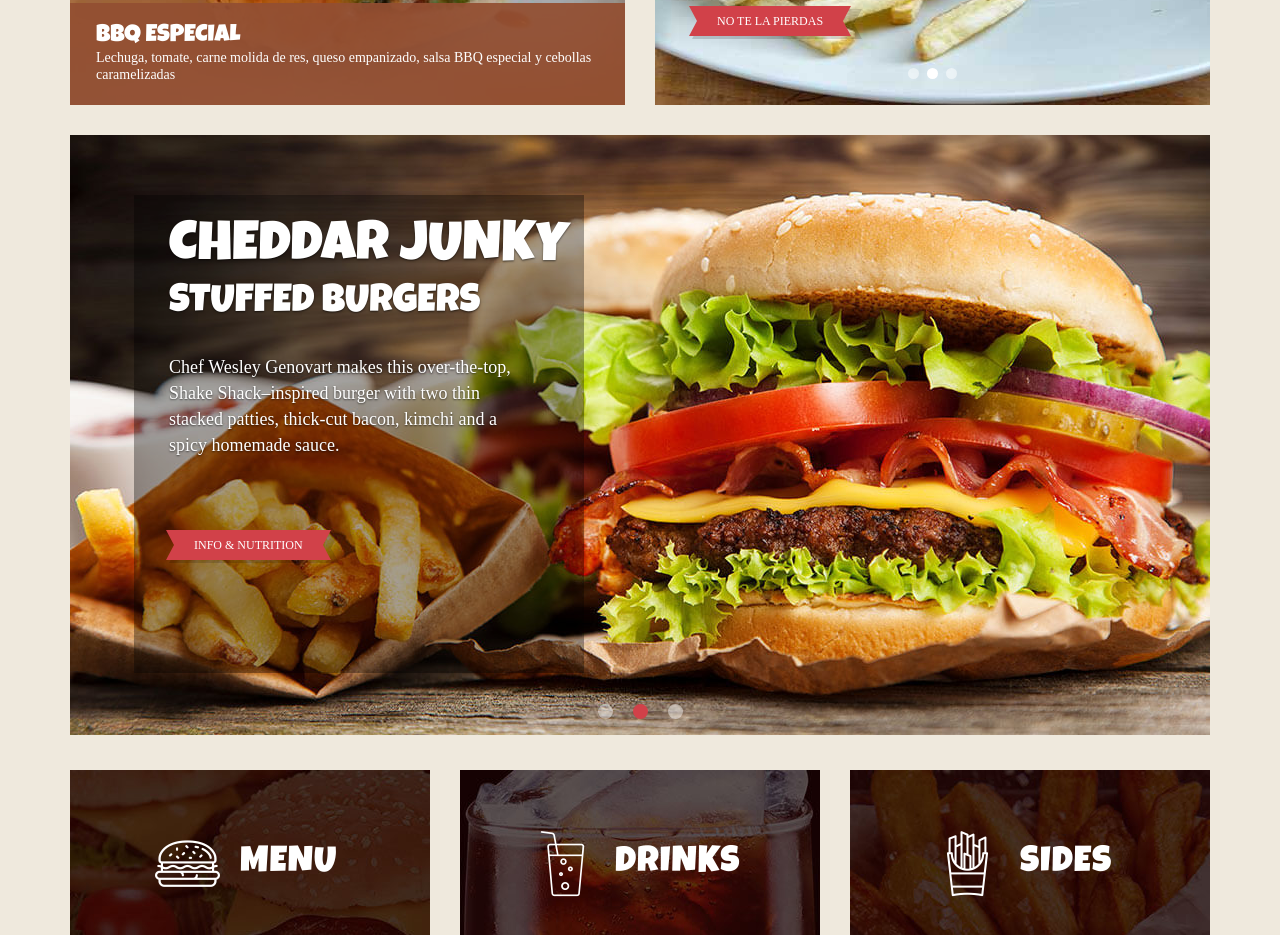
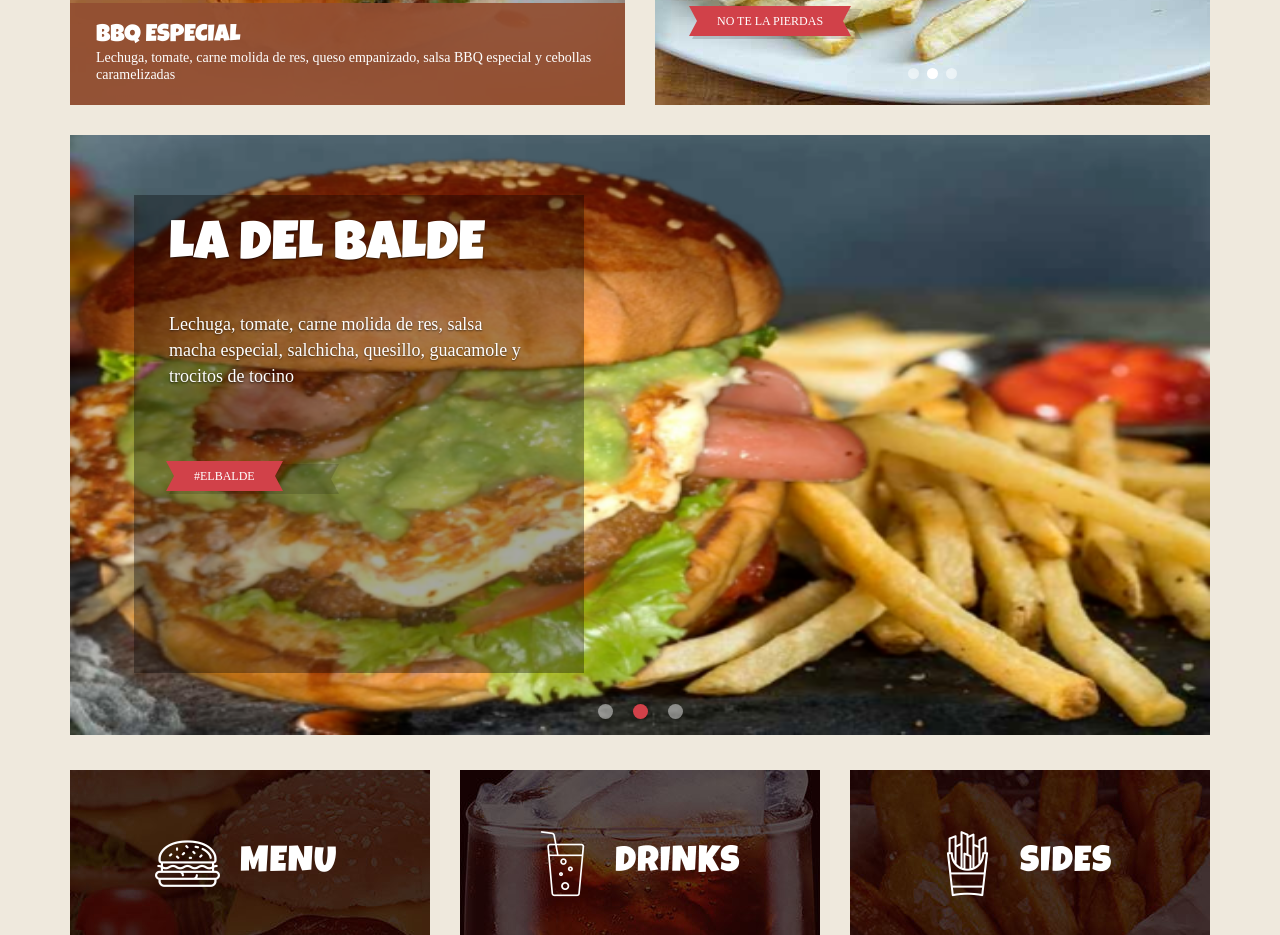
Before and after one commit to GRUPO-I7A/El-Balde-FranciscoPerez, a plain HTML site: page index.html in a window 1280 px wide. Shown: the part 1289-2224 px from the top of the page. Drawn offline with nearby package versions, Linux system fonts and the light colour scheme; some packages are replaced by stand-ins of ours; a web font is replaced by a local one.

Commit message:
ladelbalde

```diff
--- a/index.html
+++ b/index.html
@@ -212,16 +212,15 @@
                             </div>
                         </div>
                         <div class="item">
-                            <img src="images/large_slider_img.jpg" alt="Burger">
+                            <img src="images/ladelbalde.png" alt="Burger">
 
                             <div class="carousel-caption">
-                                <h2>Cheddar JUnky</h2>
-                                <h3>Stuffed Burgers</h3>
+                                <h2>La del balde</h2>
 
-                                <p>Chef Wesley Genovart makes this over-the-top, Shake Shack–inspired burger with two thin stacked patties, thick-cut bacon, kimchi and a spicy homemade sauce.</p>
+                                <p>Lechuga, tomate, carne molida de res, salsa macha especial, salchicha, quesillo, guacamole y trocitos de tocino</p>
 
                                 <div class="info_btn_shadow">
-                                    <a href="" class="info_btn">info & nutrition</a>
+                                    <a href="" class="info_btn">#ElBalde</a>
                                 </div>
                             </div>
                         </div>
```
Also changed, not shown: images/ladelbalde.png (added).
